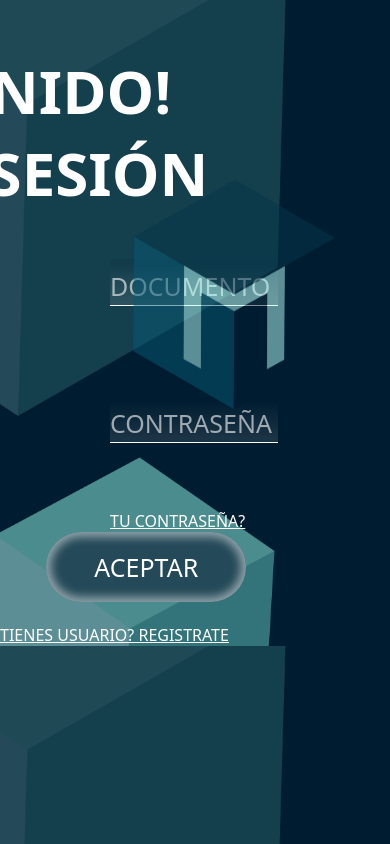
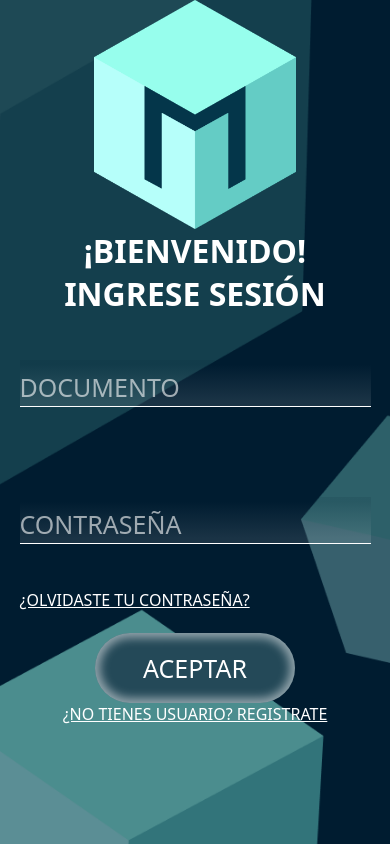
Before and after one commit to CodexaGit/Mimint, a PHP site: page /login.html in a window 390 px wide; the page is wider, and only the part inside the window is pictured. Run offline with PHP 8.4, Linux system fonts and the light colour scheme.

Commit message:
hacer responsive

```diff
--- a/css/styles.css
+++ b/css/styles.css
@@ -1,6 +1,7 @@
 *{
     padding: 0px;
     margin: 0px;
+    font-weight:500;
     font-family: system-ui, -apple-system, BlinkMacSystemFont, 'Segoe UI', Roboto, Oxygen, Ubuntu, Cantarell, 'Open Sans', 'Helvetica Neue', sans-serif;
 }
 #mensajeError{
@@ -36,8 +37,9 @@ body{
 }
 
 .formulario{
-    display: block;
+    display: inline-block;
     margin-left: 110px;
+    width: 50%;
 }
 
 ::placeholder{
@@ -52,12 +54,104 @@ input[type="number"]::-webkit-outer-spin-button {
 
 .link{
     color: white;
-    margin-left: 47vh;
+    display: block;
+    font-size: medium;
 }
 
 .cedula, .nombre, .email, .contrasena{
     background: linear-gradient(0deg, rgba(255,255,255,0.1) 10%, rgba(0,28,48,0.1) 90%);
-    width: 60%;
+    width: 100%;
+    padding-top: 5px;
+    border: none;
+    border-bottom: 1px solid #ffffff;
+    background-color: transparent;
+    margin-bottom: 45px;
+    margin-top: 45px;
+    font-size: 30px;
+    color: white;
+}
+.barra{
+    position: absolute;
+    z-index: 1;
+    right: 0px;
+    height: 100%;
+    width: 340px;
+    top: 0px;
+}
+.logo{
+    position: absolute;
+    height: 228.63px;
+    width: 202.02px;
+    right: 55px;
+    top: 180px;
+    z-index: 2;
+    opacity: 0.5;
+}
+.boton{
+    font-family: system-ui, -apple-system, BlinkMacSystemFont, 'Segoe UI', Roboto, Oxygen, Ubuntu, Cantarell, 'Open Sans', 'Helvetica Neue', sans-serif;
+    border-radius: 50px;
+    background-color: #244958;
+    box-shadow: inset 0 0 10px 5px rgba(255, 255, 255, 0.5);
+    color: #ffffff;
+    margin-left: 50vh;
+    margin-top: 20px;
+    border: none;
+    width: 200px;
+    height: 70px;
+    margin-top: 30px;
+    margin-bottom: 30px;
+    font-size: 25px;
+}
+*{
+    padding: 0px;
+    margin: 0px;
+    font-family: system-ui, -apple-system, BlinkMacSystemFont, 'Segoe UI', Roboto, Oxygen, Ubuntu, Cantarell, 'Open Sans', 'Helvetica Neue', sans-serif;
+}
+#mensajeError{
+    color: #FF9797;
+    border-bottom:1px #FF9797 solid;
+    display: none;
+    margin-top: 10px;
+    margin-left: 50vh;
+}
+
+body{
+    background-image: url(../img/fondo.png);
+    background-size: cover;
+}
+.titulo{
+    font-family: system-ui, -apple-system, BlinkMacSystemFont, 'Segoe UI', Roboto, Oxygen, Ubuntu, Cantarell, 'Open Sans', 'Helvetica Neue', sans-serif;
+    color: white;
+    margin-left: -55vh;
+    font-size: 60px;
+    font-weight: 600;
+    margin-top: 50px;
+    text-align: center;
+}
+.formulario{
+    display: block;
+    margin-left: 110px;
+    text-align: center;
+}
+
+::placeholder{
+    font-size: 25px;
+    color:rgba(255, 255, 255, 0.6);
+}
+
+input[type="number"]::-webkit-inner-spin-button,
+input[type="number"]::-webkit-outer-spin-button {
+    -webkit-appearance: none;
+}
+
+.olvidar{
+    color: white;
+    margin-left: 47vh;
+}
+
+.cedula, .contrasena{
+    background: linear-gradient(0deg, rgba(255,255,255,0.1) 10%, rgba(0,28,48,0.1) 90%);
+    width: 100%;
     padding-top: 5px;
     border: none;
     border-bottom: 1px solid #ffffff;
@@ -97,100 +191,95 @@ input[type="number"]::-webkit-outer-spin-button {
     height: 70px;
     font-size: 25px;
 }
-*{
-    padding: 0px;
-    margin: 0px;
-    font-family: system-ui, -apple-system, BlinkMacSystemFont, 'Segoe UI', Roboto, Oxygen, Ubuntu, Cantarell, 'Open Sans', 'Helvetica Neue', sans-serif;
-}
-#mensajeError{
-    color: #FF9797;
-    border-bottom:1px #FF9797 solid;
-    display: none;
-    margin-top: 10px;
-    margin-left: 50vh;
-}
-
-body{
-    background-image: url(../img/fondo.png);
-    background-size: cover;
-}
-.titulo{
-    font-family: system-ui, -apple-system, BlinkMacSystemFont, 'Segoe UI', Roboto, Oxygen, Ubuntu, Cantarell, 'Open Sans', 'Helvetica Neue', sans-serif;
-    color: white;
-    margin-left: -55vh;
-    font-size: 60px;
-    font-weight: 600;
-    margin-top: 50px;
+.botonContenedor{
+    width: 100%;
     text-align: center;
 }
-.formulario{
-    display: block;
-    margin-left: 110px;
-}
-
-::placeholder{
-    font-size: 25px;
-    color:rgba(255, 255, 255, 0.6);
-}
-
-input[type="number"]::-webkit-inner-spin-button,
-input[type="number"]::-webkit-outer-spin-button {
-    -webkit-appearance: none;
-}
-
-.olvidar{
-    color: white;
-    margin-left: 47vh;
-}
-
-.cedula, .contrasena{
-    background: linear-gradient(0deg, rgba(255,255,255,0.1) 10%, rgba(0,28,48,0.1) 90%);
-    width: 60%;
-    padding-top: 5px;
-    border: none;
-    border-bottom: 1px solid #ffffff;
-    background-color: transparent;
-    margin-bottom: 45px;
-    margin-top: 45px;
-    font-size: 30px;
-    color: white;
-}
-.barra{
-    position: absolute;
-    z-index: 1;
-    right: 0px;
-    height: 100%;
-    width: 340px;
-    top: 0px;
-}
-.logo{
-    position: absolute;
-    height: 228.63px;
-    width: 202.02px;
-    right: 55px;
-    top: 180px;
-    z-index: 2;
-    opacity: 0.5;
-}
-.boton{
-    font-family: system-ui, -apple-system, BlinkMacSystemFont, 'Segoe UI', Roboto, Oxygen, Ubuntu, Cantarell, 'Open Sans', 'Helvetica Neue', sans-serif;
-    border-radius: 50px;
-    background-color: #244958;
-    box-shadow: inset 0 0 10px 5px rgba(255, 255, 255, 0.5);
-    color: #ffffff;
-    margin-left: 50vh;
-    margin-top: 20px;
-    border: none;
-    width: 200px;
-    height: 70px;
-    font-size: 25px;
-}
-
-@media (max-width:750px) {
+@media (max-width:1305px) {
     body{
         background-image: url(../img/fondoTablet.png);
+
     }
     .barra{
         display: none;
     }
+    .logo{
+        content: url(../img/logoVisible.png);
+        opacity: 1;
+        top: 20%;
+    }
+    .formulario{
+        display: flex;
+        justify-content: space-between;
+        align-items: end;
+        width: 100%;
+        margin: 0px;
+    }
+
+    .botonContenedor{
+        width: auto;
+        display: inline-block;
+        margin-right: 30px;
+        text-align: center;
+
+    }
+    .formulario{
+        text-align: start;
+    }
+    .contenedorInputs{
+        display: inline-block;
+        margin-left: 30px;
+
+    }
+
 }
+@media (max-width:1000px){
+    .contenedorInputs{
+        width: 65%;
+    }
+}
+@media (max-width: 900px){
+    body{
+        text-align: center;
+    }
+    .botonContenedor{
+        margin: 0px;
+        width: 100%;
+    }
+    .login, .registro{
+        display: inline-block;
+        margin: 0px auto;
+    }
+    .logo{
+        display: block;
+        position: static;
+        margin: 0px auto;
+    }
+    .formulario{
+        display: block;
+        margin: 0px;
+        width: 90%;
+        margin: 0px auto;
+    }
+    .contenedorInputs{
+        width: 100%;
+        margin-left: 0px;
+    }
+
+}
+@media (max-width:1030px){
+    body{
+        background-size:auto;
+        background-repeat: repeat-y;
+    }
+}
+@media (max-width:800px){
+    body{
+        background-image: url(../img/fondoCelular.png);
+        background-size: cover;
+    }
+
+    .login,.registro{
+        font-size: xx-large;
+    }
+}
```
Also changed, not shown: img/logoVisible.png (added).
